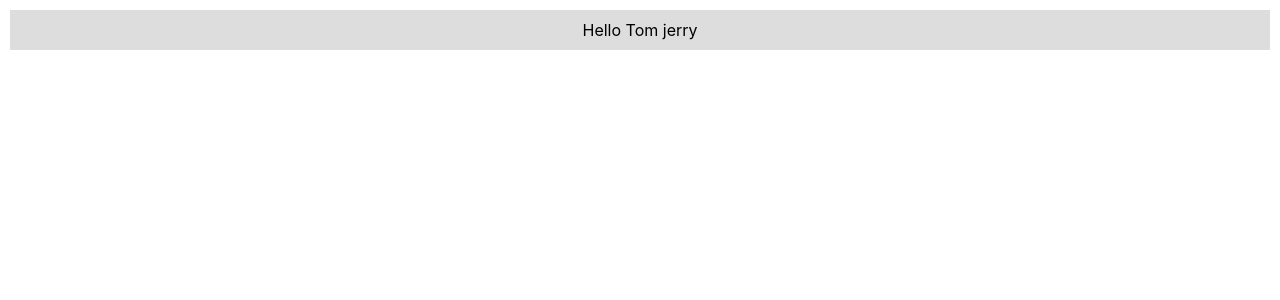
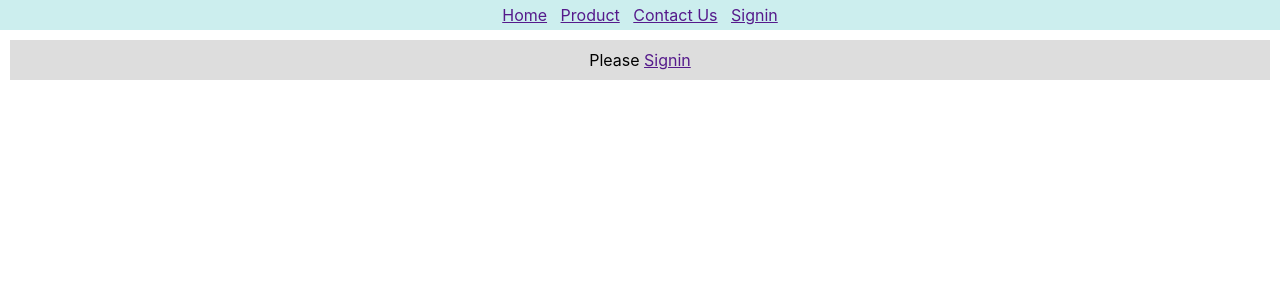
Before and after one commit to Nattasit-Songsawang/app1, a React (Create React App) app: page / in a window 1280 px wide. Shown: the top 300 px of the page. Built offline with nearby package versions, Linux system fonts and the light colour scheme.

Commit message:
context-header2

```diff
--- a/src/App.js
+++ b/src/App.js
@@ -1,11 +1,15 @@
-import React from "react";
+import React from 'react'
 import { userContext } from './context'
-import Content from "./context-content";
+import Header2 from './context-header2'
+import Content2 from './context-content'
 
 export default function App() {
+  let [user, setUser] = React.useState('')
+
   return (
-    <userContext.Provider value={'Tom jerry'}>
-      <Content/>
+    <userContext.Provider value={[user, setUser]}>
+      <Header2 />
+      <Content2 />
     </userContext.Provider>
   )
 }
--- a/src/context-content.js
+++ b/src/context-content.js
@@ -1,19 +1,28 @@
-import React from "react";
-import {userContext} from "./context";
+import React from 'react'
+import { userContext } from './context'
 
-export default function Content(){
-    let user=React.useContext(userContext)
+export default function Content() {
+  let [user, setUser] = React.useContext(userContext)
 
-    const contentStyle={
-        backgroundColor:'#ddd',
-        textAlign:'center',
-        margin:10,
-        padding:10
+  const contentStyle = {
+    backgroundColor: '#ddd',
+    textAlign: 'center',
+    margin: 10,
+    padding: 10
+  }
 
-    }
-    return(
-        <div style={contentStyle}>
-            Hello {user}
-        </div>
-    )
+  const onClickSignin = (event) => {
+    event.preventDefault()
+    setUser('Tom Jerry')
+  }
+
+  return (
+    <div style={contentStyle}>
+      {
+        (user)
+          ? <span>Hello {user}</span>
+          : <span>Please <a href="" onClick={onClickSignin}>Signin</a></span>
+      }
+    </div>
+  )
 }
--- /dev/null
+++ b/src/context-header2.js
@@ -0,0 +1,39 @@
+import React from 'react'
+import { userContext } from './context'
+
+export default class Header2 extends React.Component {
+  static contextType = userContext
+
+  render() {
+    let [user, setUser] = this.context
+
+    const headerStyle = {
+      backgroundColor: '#cee',
+      textAlign: 'center',
+      padding: 5
+    }
+
+    const onClickSignout = (event) => {
+      event.preventDefault()
+      setUser('')
+    }
+
+    const onClickSignin = (event) => {
+      event.preventDefault()
+      setUser('John')
+    }
+
+    return (
+      <div style={headerStyle}>
+        <a href="">Home</a>&nbsp;&nbsp;&nbsp;
+        <a href="">Product</a>&nbsp;&nbsp;&nbsp;
+        <a href="">Contact Us</a>&nbsp;&nbsp;&nbsp;
+        {
+          (user)
+            ? <span>{user}&nbsp;&nbsp;<a href="" onClick={onClickSignout}>Signout</a></span>
+            : <span><a href="" onClick={onClickSignin}>Signin</a></span>
+        }
+      </div>
+    )
+  }
+}
```
